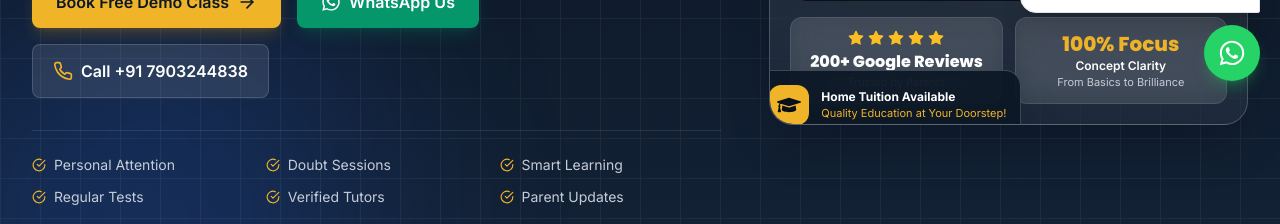
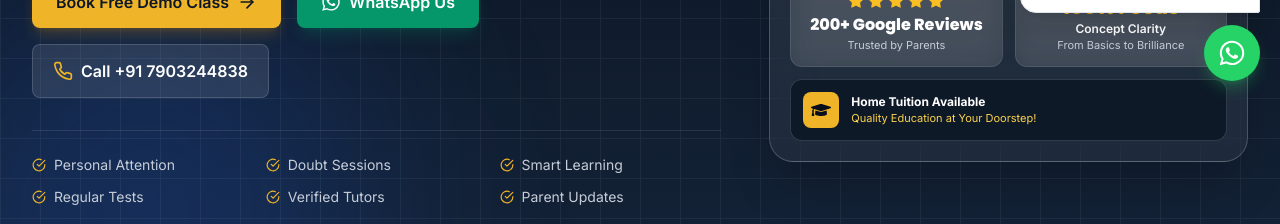
Before and after one commit to lab005-cyber/kashyap-tutorial, a Next.js app: page / in a window 1280 px wide. Shown: the part 699-923 px from the top of the page. Built offline with nearby package versions, Linux system fonts and the light colour scheme; no server answers.

Commit message:
fix: prevent Home Tuition badge from overlapping Google Reviews stat text on laptop/desktop view

```diff
--- a/src/app/page.tsx
+++ b/src/app/page.tsx
@@ -193,14 +193,14 @@ export default function HomePage() {
                       </div>
                     </div>
 
-                    {/* Floating Doorstep Badge */}
-                    <div className="absolute -bottom-4 -left-4 hidden rounded-2xl border border-white/20 bg-navy-900/95 p-3.5 shadow-2xl backdrop-blur-xl sm:flex items-center gap-3">
-                      <div className="flex h-10 w-10 shrink-0 items-center justify-center rounded-xl bg-accent text-navy-950 font-bold">
-                        <FaGraduationCap className="h-6 w-6" />
+                    {/* Doorstep Home Tuition Badge */}
+                    <div className="mt-3 flex items-center gap-3 rounded-xl border border-white/15 bg-navy-900/90 p-3 backdrop-blur-md">
+                      <div className="flex h-9 w-9 shrink-0 items-center justify-center rounded-lg bg-accent text-navy-950 font-bold">
+                        <FaGraduationCap className="h-5 w-5" />
                       </div>
                       <div>
                         <p className="text-xs font-bold text-white">Home Tuition Available</p>
-                        <p className="text-[11px] text-accent">Quality Education at Your Doorstep!</p>
+                        <p className="text-[11px] text-amber-300">Quality Education at Your Doorstep!</p>
                       </div>
                     </div>
 
```
